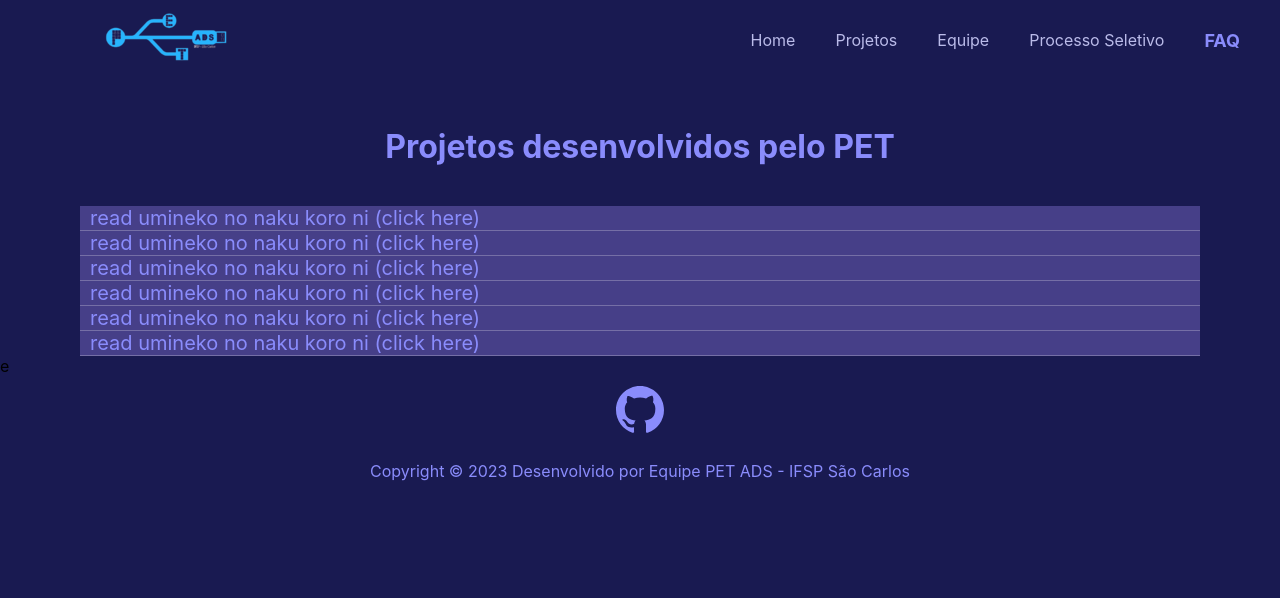
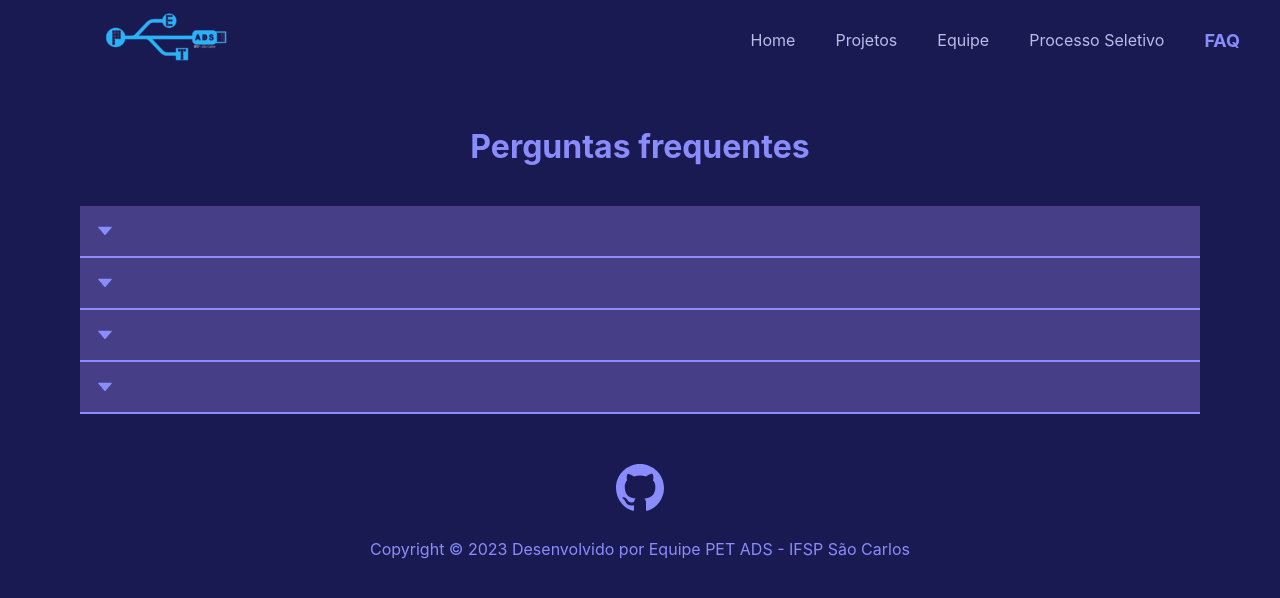
Before and after one commit to petlicbioifsp/homepage-pet-bio, a React (Create React App) app: page /faq in a window 1280 px wide. Shown: the top 598 px of the page. Built offline with nearby package versions, Linux system fonts and the light colour scheme.

Commit message:
css for FAQ

```diff
--- a/src/pages/Faq/Faq.css
+++ b/src/pages/Faq/Faq.css
@@ -1,5 +1,9 @@
 body{
     background-color:var(--cor-background);
+}
+
+.faq--caixa__perguntas{
+    margin-bottom: 40px;
 }
 
 .faq-titulo{
@@ -18,16 +22,21 @@ body{
     color: var(--cor-azul__claro);
     font-size: 20px;
     margin: 0px 80px;
-    border-bottom: 1px solid rgba(255,255,255,.25);
+    border-bottom: 2px solid var(--cor-azul__claro);
     text-indent: 10px;
+    padding: 15px;
 }
 
 .Collapsible__contentInner{
     display: flex;
     flex-direction: row;
     flex-wrap: wrap;
-    background-color: var(--cor-azul__medio);
-    color: var(--cor-azul__claro);
+    background-color: var(--cor-azul__claro);
     font-size: 17px;
     margin: 0px 80px;
+    padding: 10px;
 }
+
+.faq-resposta{
+    color: var(--cor-background);
+}
--- a/src/pages/Faq/Faq.js
+++ b/src/pages/Faq/Faq.js
@@ -1,36 +1,26 @@
 import MenuNavegacao from "../../components/MenuNavegacao/menuNavegacao";
 import Collapsible from 'react-collapsible'
+import { AiFillCaretDown } from "react-icons/ai";
+import { AiFillCaretUp } from "react-icons/ai";
 import "./Faq.css"
 
 
-export default function Faq(){
-    return(
+export default function Faq() {
+    return (
 
         <body>
             <MenuNavegacao></MenuNavegacao>
 
-            <h2 className="faq-titulo">Projetos desenvolvidos pelo PET</h2>
-            <section>
+            <h2 className="faq-titulo">Perguntas frequentes</h2>
+            <section className="faq--caixa__perguntas">
 
-                <Collapsible trigger="read umineko no naku koro ni (click here)" transitionTime='100'>
-                    <p>
+                <Collapsible trigger={<AiFillCaretDown />} triggerWhenOpen={<AiFillCaretUp />} transitionTime='100' className="faq-pergunta">
+                    <p className="faq-resposta">
                         Behold the sweetfish river running through my beloved hometown.
-                    You who seek the Golden Land, follow its path downstream in search of the key.
                     </p>
                 </Collapsible>
-
-                <Collapsible trigger="read umineko no naku koro ni (click here)" transitionTime='100'>
-                    <p>
-                    As you travel down it, you will see a village.
-                    In that village, look for the shore the two will tell you of.
-                    There sleeps the key to the Golden Land.
-
-                    The one who obtains the key must then travel to the Golden Land in accordance with these rules.
-                    </p>
-                </Collapsible>
-
-                <Collapsible trigger="read umineko no naku koro ni (click here)">
-                    <p>
+                <Collapsible trigger={<AiFillCaretDown />} triggerWhenOpen={<AiFillCaretUp />} transitionTime='100' className="faq-pergunta">
+                    <p className="faq-resposta">
                         On the first twilight, offer the six chosen by the key as sacrifices.
                         On the second twilight, those who remain shall tear apart the two who are close.
                         On the third twilight, those who remain shall praise my noble name.
@@ -38,9 +28,8 @@ export default function Faq(){
                         On the fifth twilight, gouge the chest and kill.
                     </p>
                 </Collapsible>
-
-                <Collapsible trigger="read umineko no naku koro ni (click here)">
-                    <p>
+                <Collapsible trigger={<AiFillCaretDown />} triggerWhenOpen={<AiFillCaretUp />} transitionTime='100' className="faq-pergunta">
+                    <p className="faq-resposta">
                         On the sixth twilight, gouge the stomach and kill.
                         On the seventh twilight, gouge the knee and kill.
                         On the eighth twilight, gouge the leg and kill.
@@ -49,24 +38,14 @@ export default function Faq(){
                     </p>
                 </Collapsible>
 
-                <Collapsible trigger="read umineko no naku koro ni (click here)">
-                    <p>
-                    The witch shall praise the wise and bestow four treasures.
-                    One shall be all the gold from the Golden Land.
-                    One shall be the resurrection of all the dead souls.
-                    One shall be the resurrection of the love that was lost.
-                    One shall be to put the witch to sleep for all time.
-                    </p>
-                </Collapsible>
-
-                <Collapsible trigger="read umineko no naku koro ni (click here)">
-                    <p>
+                <Collapsible trigger={<AiFillCaretDown />} triggerWhenOpen={<AiFillCaretUp />}  transitionTime='100' className="faq-pergunta">
+                    <p className="faq-resposta">
                         Sleep peacefully, my beloved witch, Beatrice.
                     </p>
                 </Collapsible>
 
 
-            </section> e
+            </section>
 
 
         </body>
```
Lines whose indentation alone changed are shown as unchanged.
